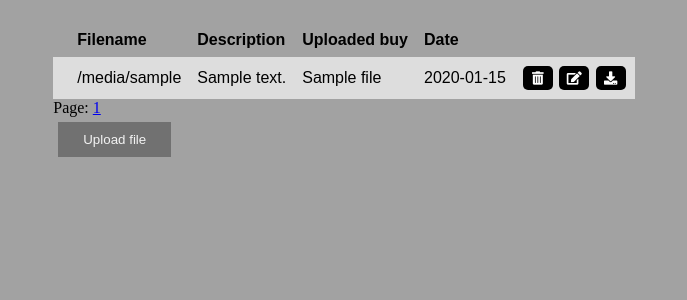
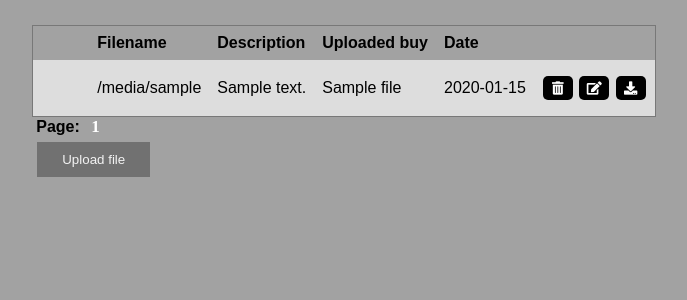
Before and after one commit to Timmy-Bergkvist/file-archive, a Flask app: template templates/index.html in a window 1280 px wide. Shown: the part 51-351 px from the top of the page, without its empty margins (296-983 px from the left). Run offline with Flask 2, Linux system fonts and the light colour scheme; the template is opened without the code that fills it: most values are stand-ins (such as "Sample title", 1, 10 or a date in 2020).

Commit message:
added styling

```diff
--- a/static/css/style.css
+++ b/static/css/style.css
@@ -23,6 +23,7 @@ table {
   border-collapse: collapse;
   width: 100%;
   margin-top: 4%;
+  border: 1px #787878 solid;
 }
 
 td, th {
@@ -33,6 +34,12 @@ td, th {
 
 tr:nth-child(even) {
   background-color: #dddddd;
+}
+
+span {
+  font-family: arial, sans-serif;
+  padding: 4px;
+  font-weight: bold;
 }
 
 /* Fontawesome fonts*/
@@ -100,3 +107,55 @@ tr:nth-child(even) {
   cursor: pointer;
   background-color: #717171;
 }
+
+.pageNum {
+  color: #ffffff;
+  margin: 3px;
+  text-decoration: none;
+  font-size: 17px;
+  font-weight: bold;
+}
+
+.fileType::before {
+  background-image: url("../images/file-word-solid.svg");
+  display: block;
+  content: "";
+  height: 40px;
+  width: 40px;
+  background: no-repeat;
+}
+
+.jpg::before {
+  background-image: url("../images/file-image-solid.svg");
+  color: blue;
+}
+
+.jpeg::before {
+  background-image: url("../images/file-image-solid.svg");
+  color:blue;
+}
+
+.xls::before {
+  background-image: url("../images/file-excel-solid.svg");
+  color:green;
+}
+
+.xlsx::before {
+  background-image: url("../images/file-excel-solid.svg");
+  color:green;
+}
+
+.xml::before {
+  background-image: url("../images/file-solid.svg");
+  color:green;
+}
+
+.pdf::before {
+  background-image: url("../images/file-pdf-solid.svg");
+  color:red;
+}
+
+.txt::before {
+  background-image: url("../images/file-alt-solid.svg");
+  color:grey;
+}
```
